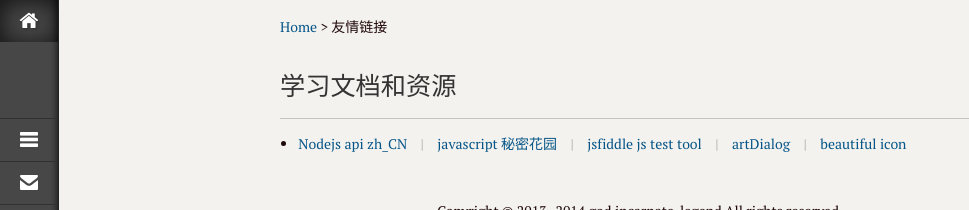
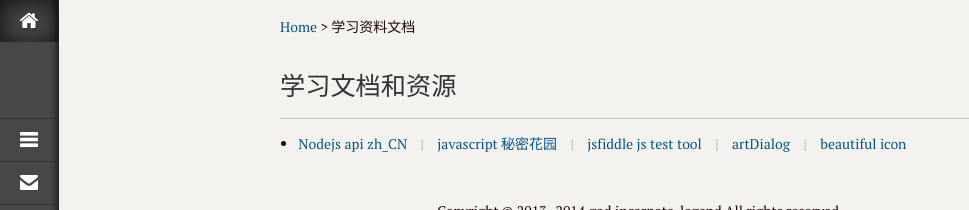
Before and after one commit to godIncarnate/jekyll-theme, a Jekyll site: the page built from links.html, in a window 1280 px wide. Shown: the top 210 px of the page, without its empty margins (0-969 px from the left). Built offline with Jekyll 4.4.1, drawn with Linux system fonts in a browser that asks for light colours; Markdown is read by kramdown in place of the engine named in the settings.

Commit message:
update title

```diff
--- a/links.html
+++ b/links.html
@@ -1,6 +1,6 @@
 ---
 layout: default
-title: 友情链接
+title: 学习资料文档
 description:   Jekyll blog theme。
 keywords:  GitHub, Jekyll
 ---
```
